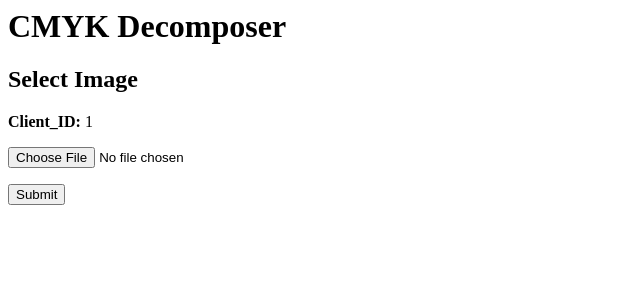
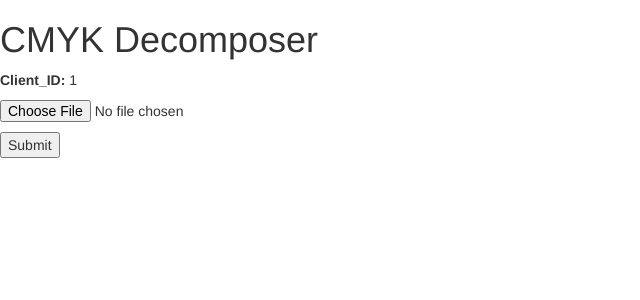
Before and after one commit to llwyd/zine_site, a Flask app: template templates/index.html in a window 1280 px wide. Shown: the top 300 px of the page, without its empty margins (0-640 px from the left). Run offline with Flask 2, Linux system fonts and the light colour scheme; the template is opened without the code that fills it: most values are stand-ins (such as "Sample title", 1, 10 or a date in 2020); some libraries are stand-ins or nearby versions.

Commit message:
added bootstrap to index page

```diff
--- a/templates/index.html
+++ b/templates/index.html
@@ -1,10 +1,13 @@
 <html>
 	<head>
 		<title>CMYK Translator</title>
+                <meta charset="utf-8">
+                <meta http-equiv="X-UA-Compatible" content="IE=edge">
+                <meta name="viewport" content="width=device-width, initial-scale=1">
+                <link rel="stylesheet" href="https://maxcdn.bootstrapcdn.com/bootstrap/3.3.5/css/bootstrap.min.css" integrity="sha512-dTfge/zgoMYpP7QbHy4gWMEGsbsdZeCXz7irItjcC3sPUFtf0kuFbDz/ixG7ArTxmDjLXDmezHubeNikyKGVyQ==" crossorigin="anonymous">
 	</head>
 	<body>
 		<h1>CMYK Decomposer</h1>
-		<h2>Select Image </h2>
                 <p><b>Client_ID: </b>{{client_id}}</p>
 		<form method = "POST" action="" enctype="multipart/form-data">
 			<p><input type="file" name="file" accept="image/*"></p>
```
